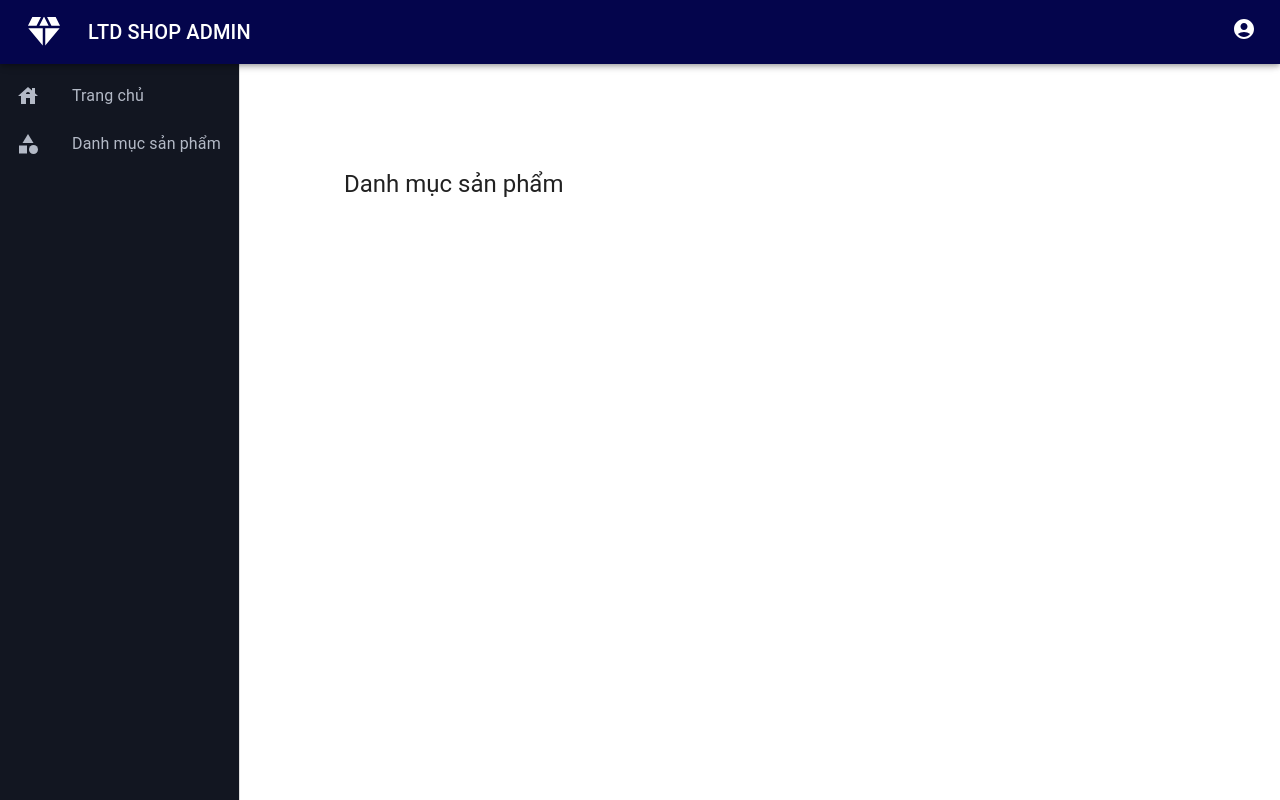
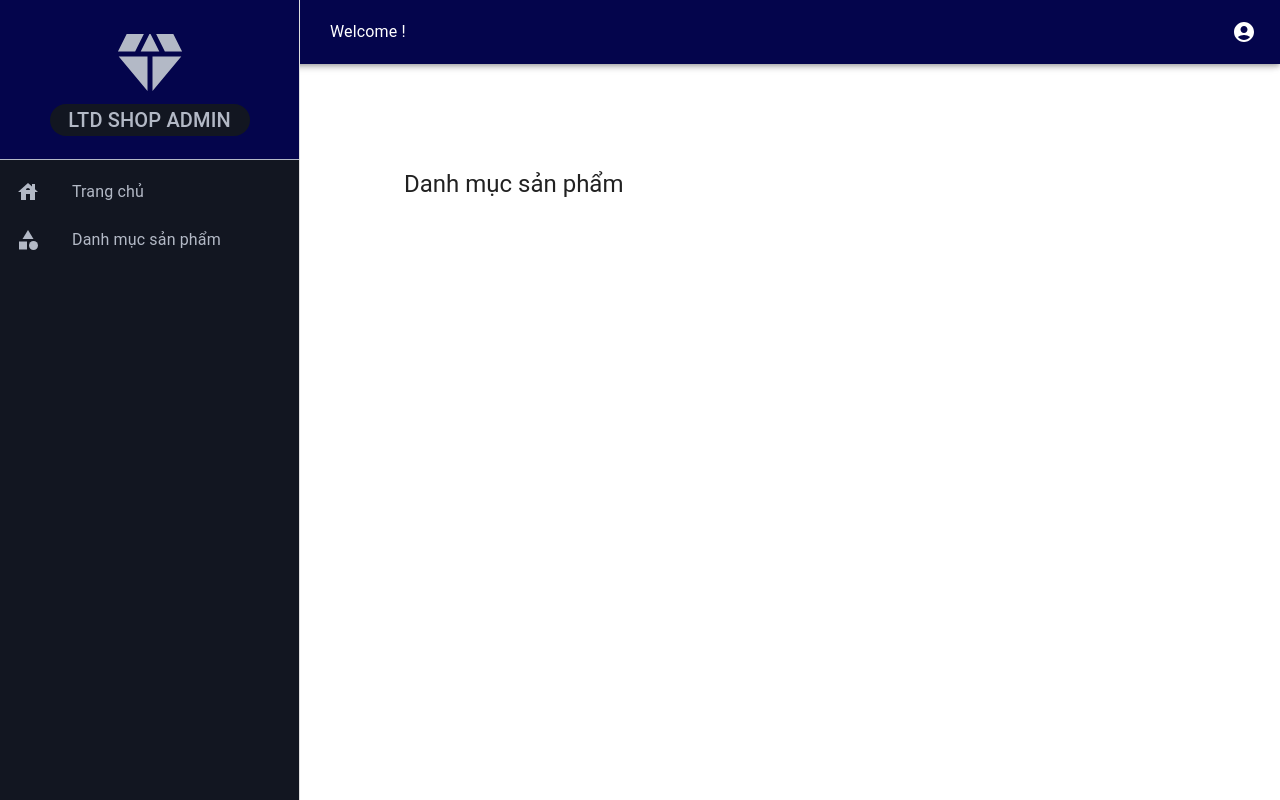
Before and after one commit to dunglt8200/admin-site-ltd-shop, a React (Vite) app: page /categories in a window 1280 px wide. Built offline with nearby package versions, Linux system fonts and the light colour scheme.

Commit message:
improve UI

```diff
--- a/src/assets/style.css
+++ b/src/assets/style.css
@@ -11,20 +11,38 @@
 }
 
 .toolbar-header {
+    padding-left: 330px !important;
+}
+
+.box-header {
     display: flex;
     justify-content: space-between;
+    width: 100%;
 }
 
-.logo-header {
+.logo-menu {
     display: flex;
-    gap: 3vh;
     justify-content: center;
     align-items: center;
+    flex-direction: column;
+    background-color: var(--purple-black-color);
+    border-bottom: 1px solid var(--text-menu);
+    height: 20vh;
 }
 
-.ico-logo-header {
-    width: 5vh !important;
-    height: 5vh !important;
+.ico-logo-menu {
+    width: 10vh !important;
+    height: 10vh !important;
+    color: var(--text-menu);
+}
+
+.text-logo-menu {
+    color: var(--text-menu);
+    background-color: var(--menu-background);
+    width: 25vh;
+    display: flex;
+    justify-content: center;
+    border-radius: 10vh;
 }
 
 .box-menu {
--- a/src/components/Header.jsx
+++ b/src/components/Header.jsx
@@ -1,17 +1,13 @@
 import React from 'react';
-import { AppBar, Toolbar, Typography, Box } from "@mui/material";
-import DiamondIcon from '@mui/icons-material/Diamond';
+import { AppBar, Toolbar, Box, Typography } from "@mui/material";
 import AccountCircleIcon from '@mui/icons-material/AccountCircle';
 
 function Header() {
     return (
-        <AppBar className='appbar-header' sx={{ zIndex: (theme) => theme.zIndex.drawer + 1}}>
+        <AppBar className='appbar-header'>
           <Toolbar className='toolbar-header'>
-            <Box className='logo-header'>
-              <DiamondIcon className='ico-logo-header'/>
-              <Typography variant="h6" noWrap component="div">LTD SHOP ADMIN</Typography>
-            </Box>
-            <Box>
+            <Box className='box-header'>
+             <Typography>Welcome !</Typography>
               <AccountCircleIcon />
             </Box>
           </Toolbar>
--- a/src/components/Menu.jsx
+++ b/src/components/Menu.jsx
@@ -1,10 +1,11 @@
 import React, { useState } from "react";
-import { Drawer, List, ListItem, ListItemText, Toolbar, Box, ListItemIcon } from "@mui/material";
+import { Drawer, List, ListItem, ListItemText, Typography, Box, ListItemIcon, CssBaseline } from "@mui/material";
 import { Link } from "react-router-dom";
 import HouseIcon from '@mui/icons-material/House';
 import CategoryIcon from '@mui/icons-material/Category';
+import DiamondIcon from '@mui/icons-material/Diamond';
 
-const drawerWidth = 240;
+const drawerWidth = 300;
 const constMenu = [
   {
     Name: "Trang chủ",
@@ -26,20 +27,15 @@ function Menu() {
   };
 
   return (
-    <Drawer
-      variant="permanent"
-      sx={{
-        width: drawerWidth,
-        flexShrink: 0,
+    <Drawer variant="permanent" sx={{ width: drawerWidth, flexShrink: 0,
         [`& .MuiDrawer-paper`]: { width: drawerWidth, boxSizing: "border-box" },
-      }}
-    >
-      <Toolbar />
-        <Box className='box-menu' sx={{
-        '& .MuiListItem-root:hover': {
-          backgroundColor: 'transparent',
-        }
       }}>
+        <CssBaseline />
+        <Box className='box-menu' sx={{ '& .MuiListItem-root:hover': { backgroundColor: 'transparent' } }}>
+          <Box className='logo-menu'>
+            <DiamondIcon className='ico-logo-menu'/>
+            <Typography variant="h6" noWrap component="div" className="text-logo-menu">LTD SHOP ADMIN</Typography>
+          </Box>
           <List>
             { constMenu.map((menu, key) => (
               <ListItem
```
